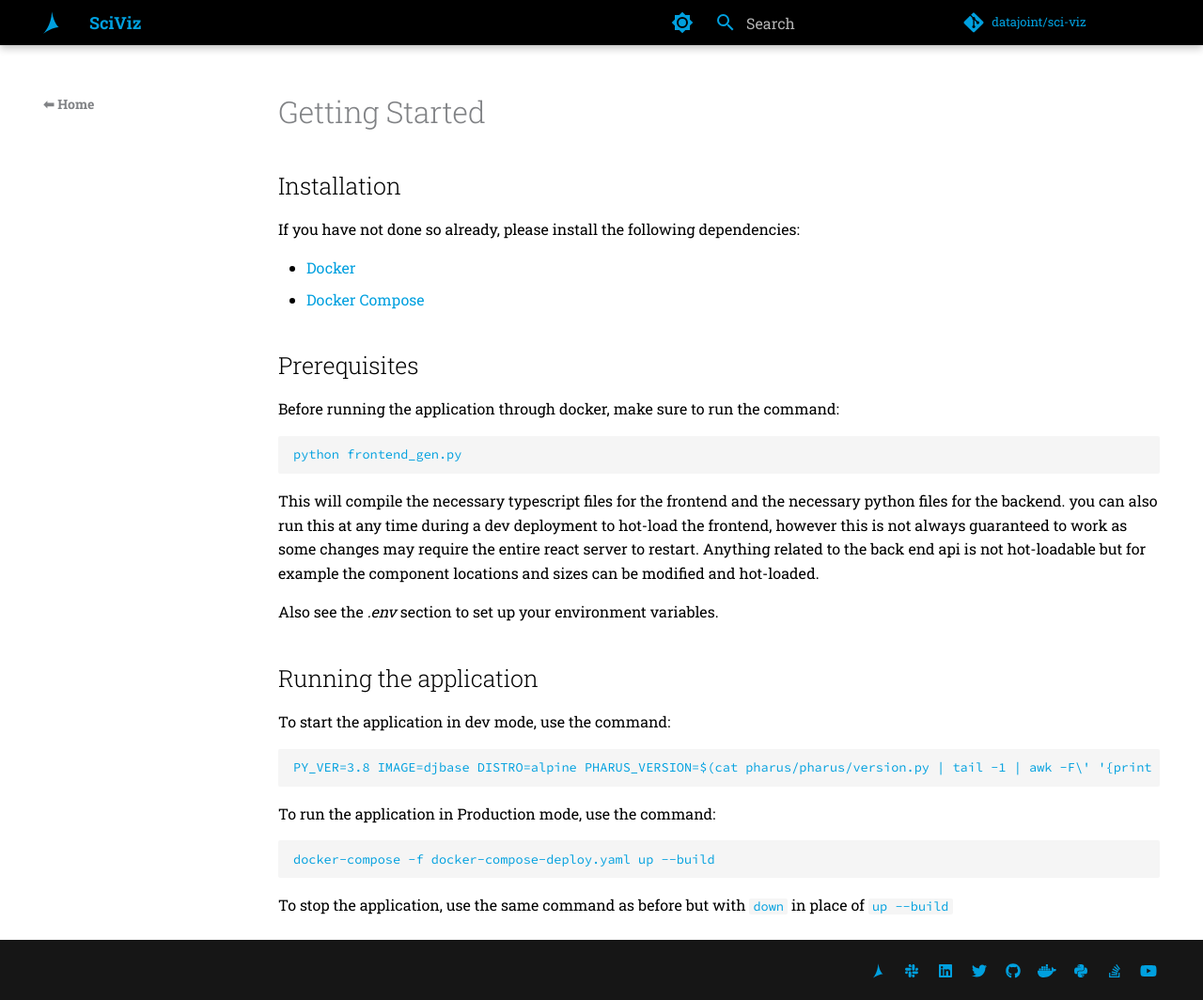
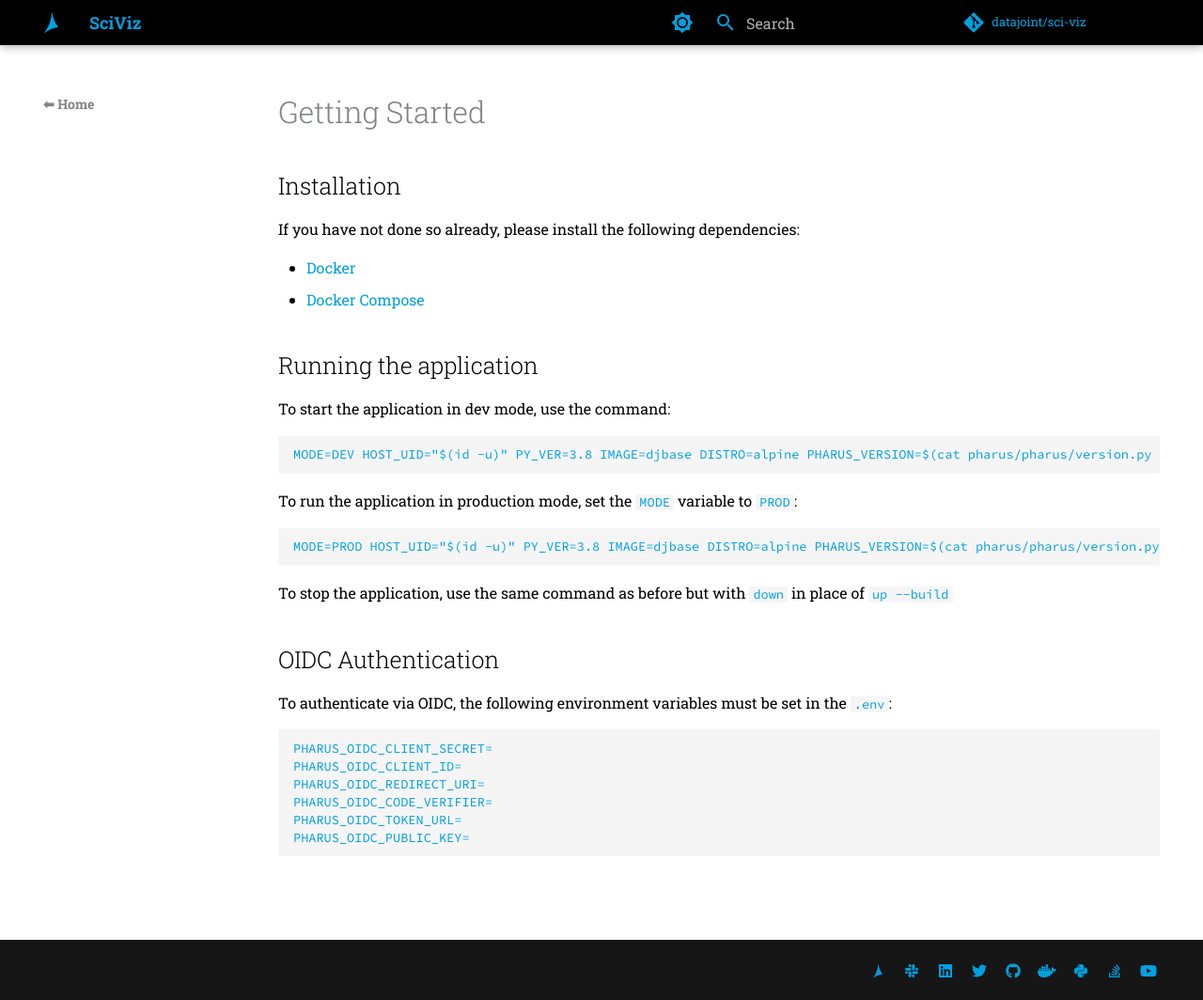
Before and after one commit to datajoint/sci-viz, an MkDocs documentation site: the page built from docs/src/getting_started.md, in a window 1280 px wide and 1064 px high. Shown: the whole window at 94% size. Built offline with MkDocs 1.6.1 and Material for MkDocs 9.7.7, drawn with Linux system fonts in a browser that asks for light colours; comment, search, counter and statistics services are not loaded; the version menu is left out.

Commit message:
getting started

````diff
--- a/docs/src/getting_started.md
+++ b/docs/src/getting_started.md
@@ -7,31 +7,29 @@ If you have not done so already, please install the following dependencies:
 - [Docker](https://docs.docker.com/get-docker/)
 - [Docker Compose](https://docs.docker.com/compose/install/)
 
-## Prerequisites
-
-Before running the application through docker, make sure to run the command:
-
-```bash
-python frontend_gen.py
-```
-
-This will compile the necessary typescript files for the frontend and the necessary python files for the backend.
-you can also run this at any time during a dev deployment to hot-load the frontend, however this is not always guaranteed to work as some changes may require the entire react server to restart. Anything related to the back end api is not hot-loadable but for example the component locations and sizes can be modified and hot-loaded.
-
-Also see the _.env_ section to set up your environment variables.
-
 ## Running the application
 
 To start the application in dev mode, use the command:
 
 ```bash
-PY_VER=3.8 IMAGE=djbase DISTRO=alpine PHARUS_VERSION=$(cat pharus/pharus/version.py | tail -1 | awk -F\' '{print $2}') HOST_UID=$(id -u) docker-compose up --build
+MODE=DEV HOST_UID="$(id -u)" PY_VER=3.8 IMAGE=djbase DISTRO=alpine PHARUS_VERSION=$(cat pharus/pharus/version.py | tail -1 | awk -F\" '{print $2}') docker compose up --build
 ```
 
-To run the application in Production mode, use the command:
-
+To run the application in production mode, set the `MODE` variable to `PROD`:
 ```bash
-docker-compose -f docker-compose-deploy.yaml up --build
+MODE=PROD HOST_UID="$(id -u)" PY_VER=3.8 IMAGE=djbase DISTRO=alpine PHARUS_VERSION=$(cat pharus/pharus/version.py | tail -1 | awk -F\" '{print $2}') docker compose up --build
 ```
 
 To stop the application, use the same command as before but with `down` in place of `up --build`
+
+## OIDC Authentication
+
+To authenticate via OIDC, the following environment variables must be set in the `.env`:
+```
+PHARUS_OIDC_CLIENT_SECRET=
+PHARUS_OIDC_CLIENT_ID=
+PHARUS_OIDC_REDIRECT_URI=
+PHARUS_OIDC_CODE_VERIFIER=
+PHARUS_OIDC_TOKEN_URL=
+PHARUS_OIDC_PUBLIC_KEY=
+```
````
Also changed, not shown: docker-compose.yaml (+9 -2 lines).
